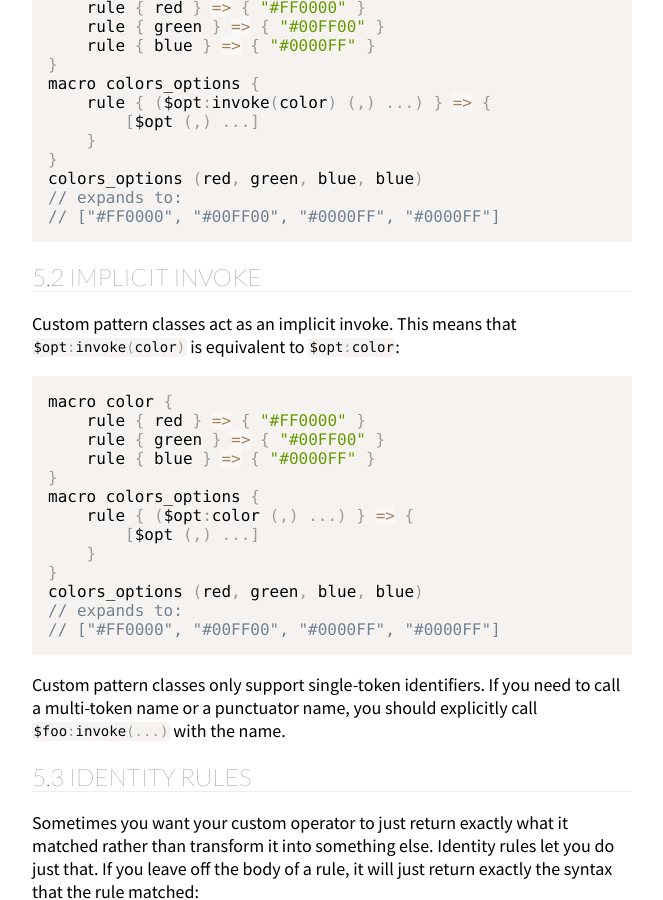
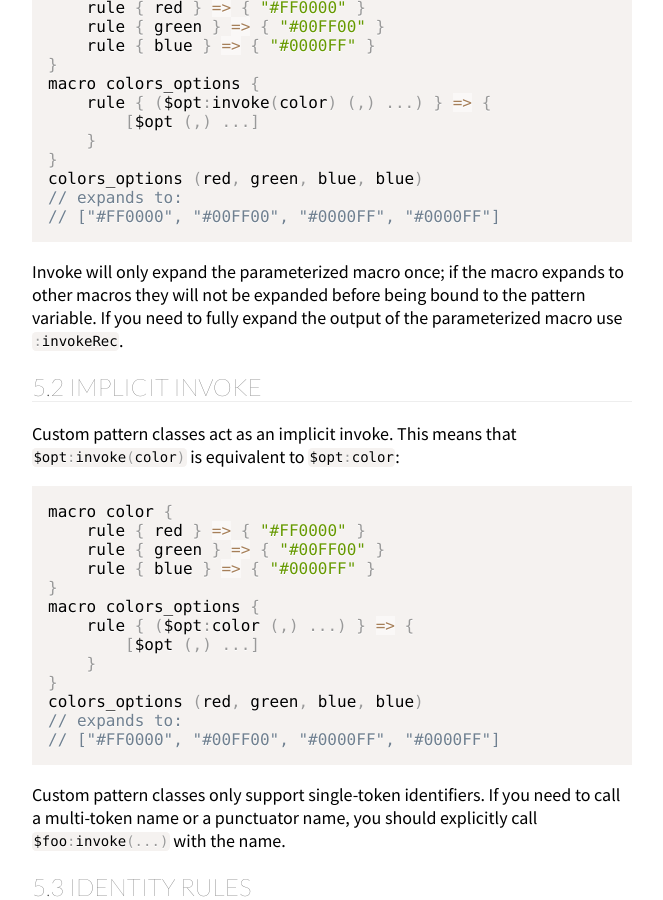
Before and after one commit to sweet-js/sweet-core, a Jekyll site: the page doc/main/sweet.html, which Jekyll copies as it is, in a window 1280 px wide and 900 px high, scrolled down 10838 px. Shown: the whole window, without its empty margins (308-971 px from the left). Built offline with Jekyll 4.4.1, drawn with Linux system fonts in a browser that asks for light colours.

Commit message:
documenting invoke/invokeRec change #307

```diff
--- a/doc/main/sweet.html
+++ b/doc/main/sweet.html
@@ -473,6 +473,7 @@ macro colors_options {
 colors_options (red, green, blue, blue)
 // expands to:
 // [&quot;#FF0000&quot;, &quot;#00FF00&quot;, &quot;#0000FF&quot;, &quot;#0000FF&quot;]</code></pre>
+<p>Invoke will only expand the parameterized macro once; if the macro expands to other macros they will not be expanded before being bound to the pattern variable. If you need to fully expand the output of the parameterized macro use <code>:invokeRec</code>.</p>
 <h2 id="implicit-invoke"><span class="header-section-number">5.2</span> Implicit Invoke</h2>
 <p>Custom pattern classes act as an implicit invoke. This means that <code>$opt:invoke(color)</code> is equivalent to <code>$opt:color</code>:</p>
 <pre class="js"><code>macro color {
```
Also changed, not shown: doc/main/sweet.md (+4 -0 lines).
